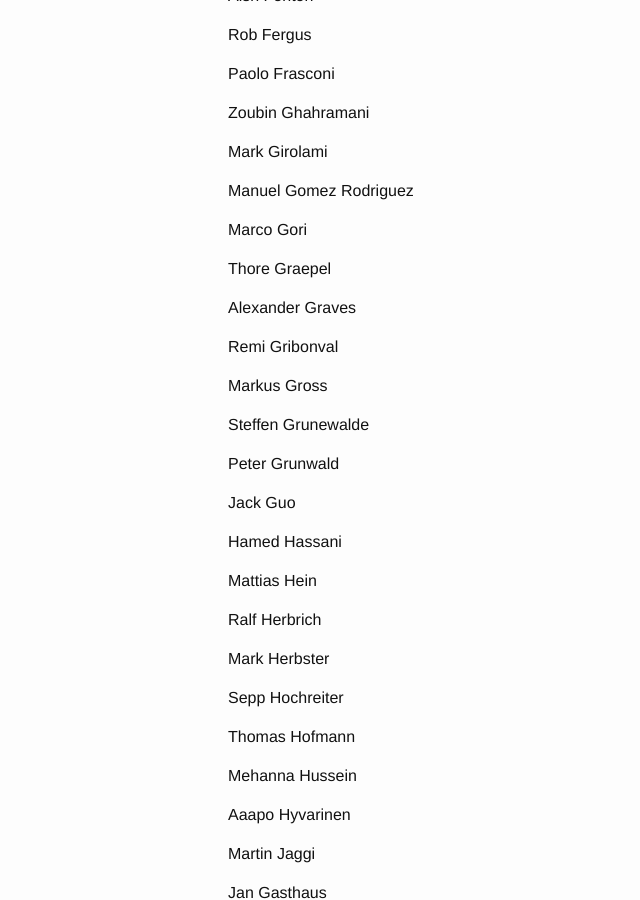
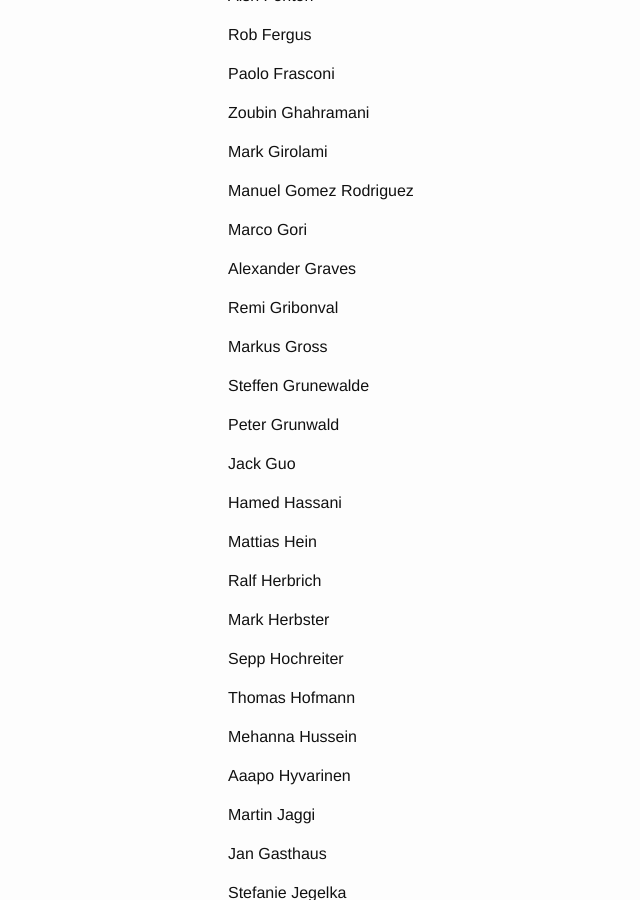
Before and after one commit to dalimeeting/dalimeeting.github.io, a Jekyll site: the page built from participants.html, in a window 1280 px wide and 900 px high, scrolled down 1540 px. Shown: the whole window, without its empty margins (42-682 px from the left). Built offline with Jekyll 4.4.1, drawn with Linux system fonts in a browser that asks for light colours.

Commit message:
removed those graepel from participants

```diff
--- a/_data/participants.yml
+++ b/_data/participants.yml
@@ -30,7 +30,6 @@
 - Mark Girolami
 - Manuel Gomez Rodriguez
 - Marco Gori
-- Thore Graepel
 - Alexander Graves
 - Remi Gribonval
 - Markus Gross
```
